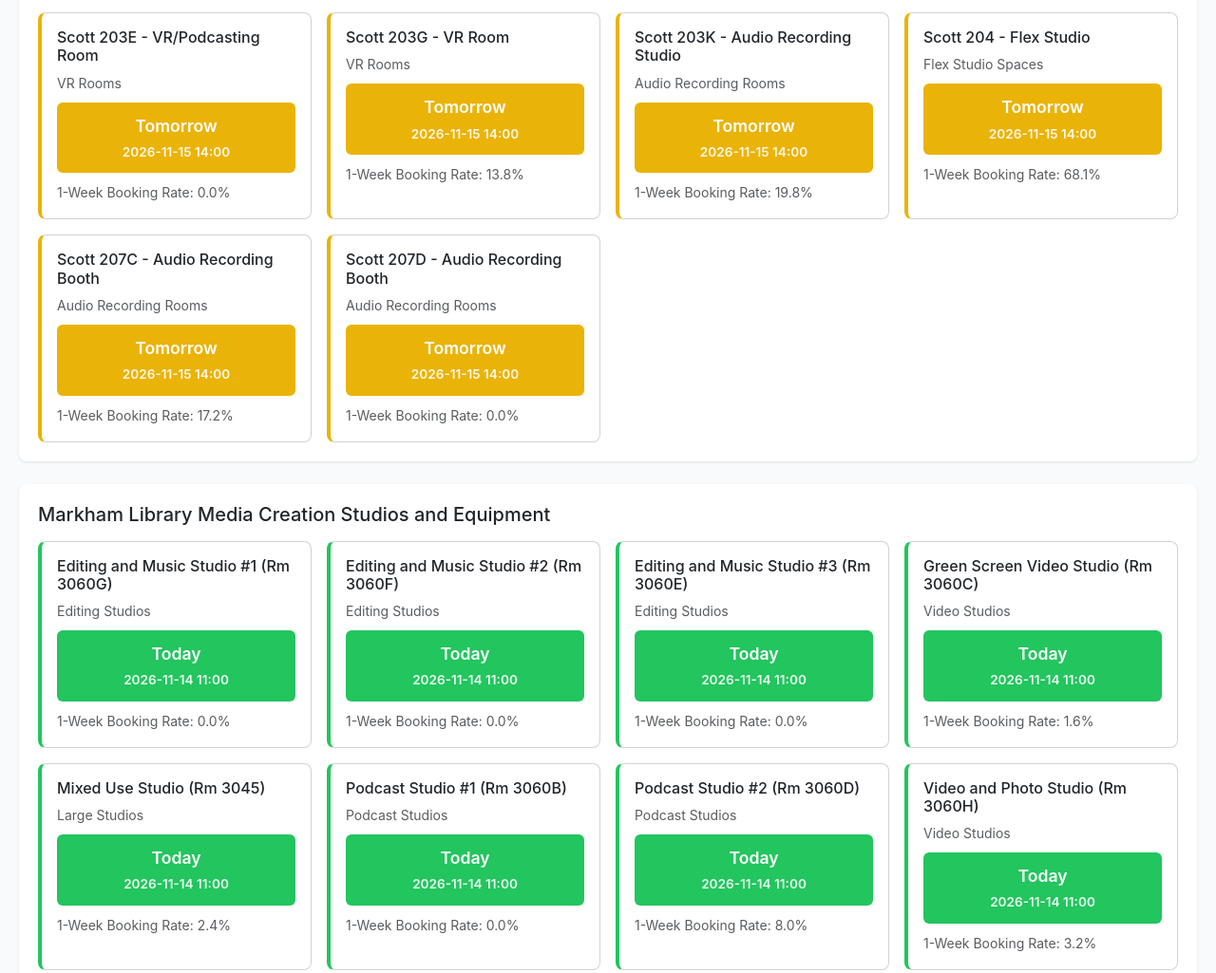
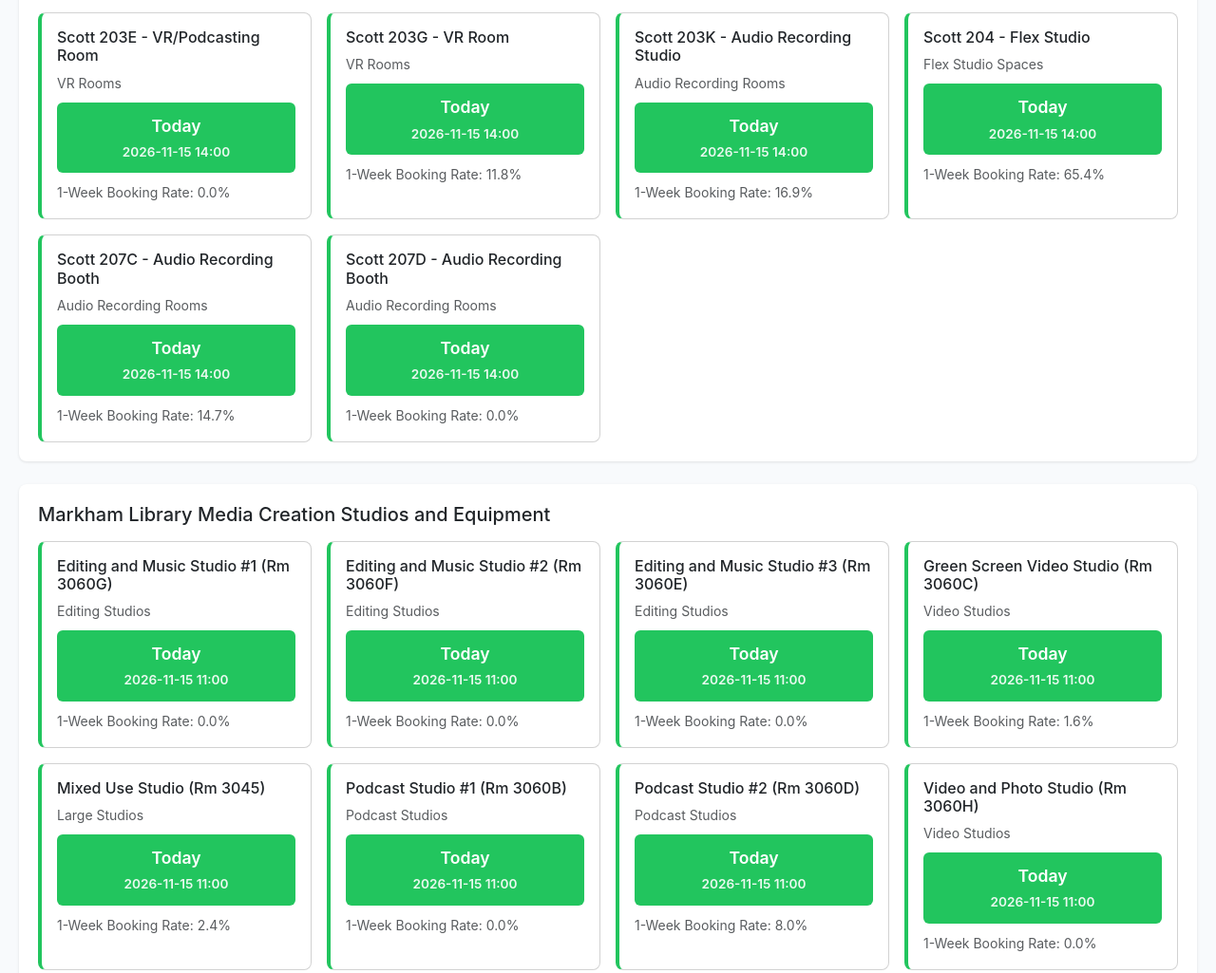
Before and after one commit to kris-joseph/MMCL-LibCal-Future-Booking-Analysis, a plain HTML site: page docs/index.html in a window 1280 px wide. Shown: the part 345-1370 px from the top of the page at 95% size. Drawn offline with nearby package versions, Linux system fonts and the light colour scheme.

Commit message:
Update dashboard: 2026-11-15 19:07:57

```diff
--- a/docs/index.html
+++ b/docs/index.html
@@ -18,7 +18,7 @@
                 </div>
                 <div class="col-auto text-end">
                     <p class="mb-0 text-muted small">Last Updated Before MMCL Opened on</p>
-                    <p class="mb-0 fw-bold">November 14, 2026</p>
+                    <p class="mb-0 fw-bold">November 15, 2026</p>
                 </div>
             </div>
         </header>
@@ -36,12 +36,12 @@
                 <div class="row g-3">
 
                     <div class="col-md-6 col-lg-4 col-xl-3">
-                        <div class="card space-card h-100" style="border-left: 4px solid rgb(234, 179, 8)">
+                        <div class="card space-card h-100" style="border-left: 4px solid rgb(34, 197, 94)">
                             <div class="card-body">
                                 <h4 class="card-title h6">Scott 203E - VR/Podcasting Room</h4>
                                 <p class="card-text text-muted small mb-2">VR Rooms</p>
-                                <div class="availability-badge" style="background-color: rgb(234, 179, 8)">
-                                    <div class="days-until">Tomorrow</div>
+                                <div class="availability-badge" style="background-color: rgb(34, 197, 94)">
+                                    <div class="days-until">Today</div>
                                     <div class="next-date">2026-11-15 14:00</div>
                                 </div>
                                 <div class="mt-2">
@@ -52,76 +52,76 @@
                     </div>
 
                     <div class="col-md-6 col-lg-4 col-xl-3">
-                        <div class="card space-card h-100" style="border-left: 4px solid rgb(234, 179, 8)">
+                        <div class="card space-card h-100" style="border-left: 4px solid rgb(34, 197, 94)">
                             <div class="card-body">
                                 <h4 class="card-title h6">Scott 203G - VR Room</h4>
                                 <p class="card-text text-muted small mb-2">VR Rooms</p>
-                                <div class="availability-badge" style="background-color: rgb(234, 179, 8)">
-                                    <div class="days-until">Tomorrow</div>
+                                <div class="availability-badge" style="background-color: rgb(34, 197, 94)">
+                                    <div class="days-until">Today</div>
                                     <div class="next-date">2026-11-15 14:00</div>
                                 </div>
                                 <div class="mt-2">
-                                    <small class="text-muted">1-Week Booking Rate: 13.8%</small>
+                                    <small class="text-muted">1-Week Booking Rate: 11.8%</small>
                                 </div>
                             </div>
                         </div>
                     </div>
 
                     <div class="col-md-6 col-lg-4 col-xl-3">
-                        <div class="card space-card h-100" style="border-left: 4px solid rgb(234, 179, 8)">
+                        <div class="card space-card h-100" style="border-left: 4px solid rgb(34, 197, 94)">
                             <div class="card-body">
                                 <h4 class="card-title h6">Scott 203K - Audio Recording Studio</h4>
                                 <p class="card-text text-muted small mb-2">Audio Recording Rooms</p>
-                                <div class="availability-badge" style="background-color: rgb(234, 179, 8)">
-                                    <div class="days-until">Tomorrow</div>
+                                <div class="availability-badge" style="background-color: rgb(34, 197, 94)">
+                                    <div class="days-until">Today</div>
                                     <div class="next-date">2026-11-15 14:00</div>
                                 </div>
                                 <div class="mt-2">
-                                    <small class="text-muted">1-Week Booking Rate: 19.8%</small>
+                                    <small class="text-muted">1-Week Booking Rate: 16.9%</small>
                                 </div>
                             </div>
                         </div>
                     </div>
 
                     <div class="col-md-6 col-lg-4 col-xl-3">
-                        <div class="card space-card h-100" style="border-left: 4px solid rgb(234, 179, 8)">
+                        <div class="card space-card h-100" style="border-left: 4px solid rgb(34, 197, 94)">
                             <div class="card-body">
                                 <h4 class="card-title h6">Scott 204 - Flex Studio</h4>
                                 <p class="card-text text-muted small mb-2">Flex Studio Spaces</p>
-                                <div class="availability-badge" style="background-color: rgb(234, 179, 8)">
-                                    <div class="days-until">Tomorrow</div>
+                                <div class="availability-badge" style="background-color: rgb(34, 197, 94)">
+                                    <div class="days-until">Today</div>
                                     <div class="next-date">2026-11-15 14:00</div>
                                 </div>
                                 <div class="mt-2">
-                                    <small class="text-muted">1-Week Booking Rate: 68.1%</small>
+                                    <small class="text-muted">1-Week Booking Rate: 65.4%</small>
                                 </div>
                             </div>
                         </div>
                     </div>
 
                     <div class="col-md-6 col-lg-4 col-xl-3">
-                        <div class="card space-card h-100" style="border-left: 4px solid rgb(234, 179, 8)">
+                        <div class="card space-card h-100" style="border-left: 4px solid rgb(34, 197, 94)">
                             <div class="card-body">
                                 <h4 class="card-title h6">Scott 207C - Audio Recording Booth</h4>
                                 <p class="card-text text-muted small mb-2">Audio Recording Rooms</p>
-                                <div class="availability-badge" style="background-color: rgb(234, 179, 8)">
-                                    <div class="days-until">Tomorrow</div>
+                                <div class="availability-badge" style="background-color: rgb(34, 197, 94)">
+                                    <div class="days-until">Today</div>
                                     <div class="next-date">2026-11-15 14:00</div>
                                 </div>
                                 <div class="mt-2">
-                                    <small class="text-muted">1-Week Booking Rate: 17.2%</small>
+                                    <small class="text-muted">1-Week Booking Rate: 14.7%</small>
                                 </div>
                             </div>
                         </div>
                     </div>
 
                     <div class="col-md-6 col-lg-4 col-xl-3">
-                        <div class="card space-card h-100" style="border-left: 4px solid rgb(234, 179, 8)">
+                        <div class="card space-card h-100" style="border-left: 4px solid rgb(34, 197, 94)">
                             <div class="card-body">
                                 <h4 class="card-title h6">Scott 207D - Audio Recording Booth</h4>
                                 <p class="card-text text-muted small mb-2">Audio Recording Rooms</p>
-                                <div class="availability-badge" style="background-color: rgb(234, 179, 8)">
-                                    <div class="days-until">Tomorrow</div>
+                                <div class="availability-badge" style="background-color: rgb(34, 197, 94)">
+                                    <div class="days-until">Today</div>
                                     <div class="next-date">2026-11-15 14:00</div>
                                 </div>
                                 <div class="mt-2">
@@ -145,7 +145,7 @@
                                 <p class="card-text text-muted small mb-2">Editing Studios</p>
                                 <div class="availability-badge" style="background-color: rgb(34, 197, 94)">
                                     <div class="days-until">Today</div>
-                                    <div class="next-date">2026-11-14 11:00</div>
+                                    <div class="next-date">2026-11-15 11:00</div>
                                 </div>
                                 <div class="mt-2">
                                     <small class="text-muted">1-Week Booking Rate: 0.0%</small>
@@ -161,7 +161,7 @@
                                 <p class="card-text text-muted small mb-2">Editing Studios</p>
                                 <div class="availability-badge" style="background-color: rgb(34, 197, 94)">
                                     <div class="days-until">Today</div>
-                                    <div class="next-date">2026-11-14 11:00</div>
+                                    <div class="next-date">2026-11-15 11:00</div>
                                 </div>
                                 <div class="mt-2">
                                     <small class="text-muted">1-Week Booking Rate: 0.0%</small>
@@ -177,7 +177,7 @@
                                 <p class="card-text text-muted small mb-2">Editing Studios</p>
                                 <div class="availability-badge" style="background-color: rgb(34, 197, 94)">
                                     <div class="days-until">Today</div>
-                                    <div class="next-date">2026-11-14 11:00</div>
+                                    <div class="next-date">2026-11-15 11:00</div>
                                 </div>
                                 <div class="mt-2">
                                     <small class="text-muted">1-Week Booking Rate: 0.0%</small>
@@ -193,7 +193,7 @@
                                 <p class="card-text text-muted small mb-2">Video Studios</p>
                                 <div class="availability-badge" style="background-color: rgb(34, 197, 94)">
                                     <div class="days-until">Today</div>
-                                    <div class="next-date">2026-11-14 11:00</div>
+                                    <div class="next-date">2026-11-15 11:00</div>
                                 </div>
                                 <div class="mt-2">
                                     <small class="text-muted">1-Week Booking Rate: 1.6%</small>
@@ -209,7 +209,7 @@
                                 <p class="card-text text-muted small mb-2">Large Studios</p>
                                 <div class="availability-badge" style="background-color: rgb(34, 197, 94)">
                                     <div class="days-until">Today</div>
-                                    <div class="next-date">2026-11-14 11:00</div>
+                                    <div class="next-date">2026-11-15 11:00</div>
                                 </div>
                                 <div class="mt-2">
                                     <small class="text-muted">1-Week Booking Rate: 2.4%</small>
@@ -225,7 +225,7 @@
                                 <p class="card-text text-muted small mb-2">Podcast Studios</p>
                                 <div class="availability-badge" style="background-color: rgb(34, 197, 94)">
                                     <div class="days-until">Today</div>
-                                    <div class="next-date">2026-11-14 11:00</div>
+                                    <div class="next-date">2026-11-15 11:00</div>
                                 </div>
                                 <div class="mt-2">
                                     <small class="text-muted">1-Week Booking Rate: 0.0%</small>
@@ -241,7 +241,7 @@
                                 <p class="card-text text-muted small mb-2">Podcast Studios</p>
                                 <div class="availability-badge" style="background-color: rgb(34, 197, 94)">
                                     <div class="days-until">Today</div>
-                                    <div class="next-date">2026-11-14 11:00</div>
+                                    <div class="next-date">2026-11-15 11:00</div>
                                 </div>
                                 <div class="mt-2">
                                     <small class="text-muted">1-Week Booking Rate: 8.0%</small>
@@ -257,10 +257,10 @@
                                 <p class="card-text text-muted small mb-2">Video Studios</p>
                                 <div class="availability-badge" style="background-color: rgb(34, 197, 94)">
                                     <div class="days-until">Today</div>
-                                    <div class="next-date">2026-11-14 11:00</div>
+                                    <div class="next-date">2026-11-15 11:00</div>
                                 </div>
                                 <div class="mt-2">
-                                    <small class="text-muted">1-Week Booking Rate: 3.2%</small>
+                                    <small class="text-muted">1-Week Booking Rate: 0.0%</small>
                                 </div>
                             </div>
                         </div>
@@ -280,7 +280,7 @@
                                 <p class="card-text text-muted small mb-2">Gaming Lab</p>
                                 <div class="availability-badge" style="background-color: rgb(34, 197, 94)">
                                     <div class="days-until">Today</div>
-                                    <div class="next-date">2026-11-14 11:00</div>
+                                    <div class="next-date">2026-11-15 11:00</div>
                                 </div>
                                 <div class="mt-2">
                                     <small class="text-muted">1-Week Booking Rate: 4.8%</small>
```
